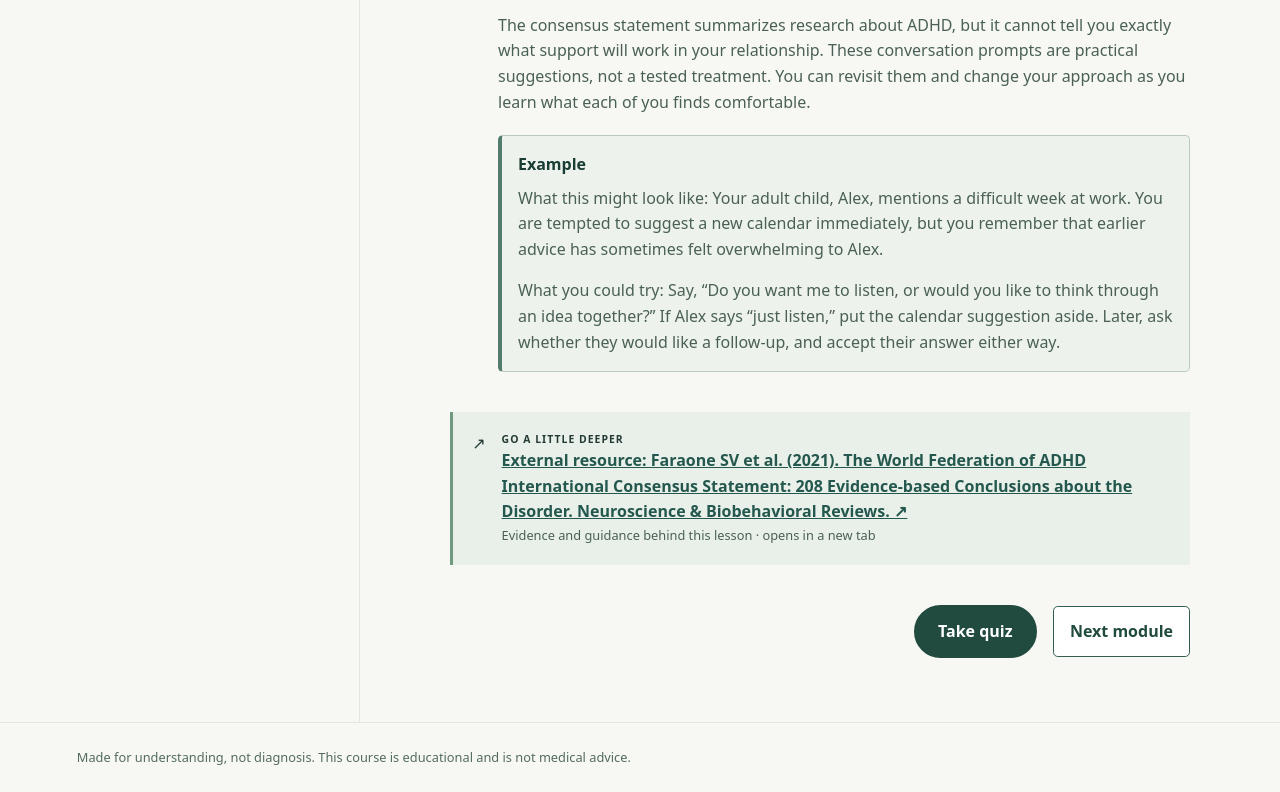
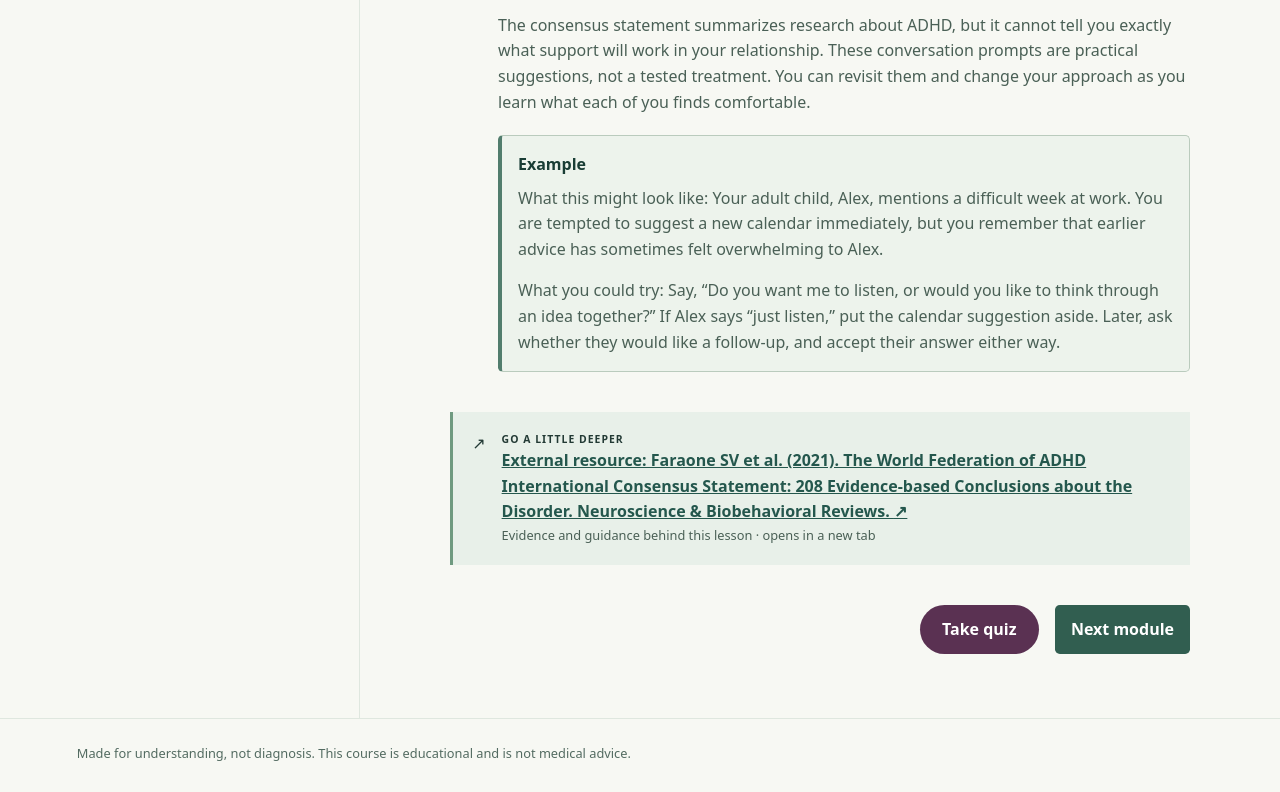
Before and after one commit to shplack/adhd-course, a website with bundled scripts: page index.html in a window 1280 px wide. Shown: the part 2872-3664 px from the top of the page. Built offline with nearby package versions, Linux system fonts and the light colour scheme.

Commit message:
Restore green navigation and use plum quiz button

```diff
--- a/styles.css
+++ b/styles.css
@@ -368,7 +368,8 @@ input[type="radio"] {
   accent-color: #315e50;
   margin-right: 0.4rem;
 }
-.primary {
+.primary,
+.lesson-navigation button {
   border: 0;
   background: #315e50;
   color: #fff;
@@ -376,20 +377,17 @@ input[type="radio"] {
   border-radius: 0.3rem;
   font-weight: 700;
 }
-.lesson-navigation button {
-  border: 1px solid #315e50;
-  background: #fff;
-  color: #214b3f;
-  padding: 0.75rem 1rem;
-  border-radius: 0.3rem;
-  font-weight: 700;
+.lesson-navigation button:hover {
+  background: #214b3f;
 }
 .lesson-navigation #take-quiz {
-  border: 2px solid #214b3f;
-  background: #214b3f;
+  background: #5a3152;
   color: #fff;
   border-radius: 999px;
   padding: 0.75rem 1.4rem;
+}
+.lesson-navigation #take-quiz:hover {
+  background: #45253e;
 }
 .lesson-navigation {
   display: flex;
```
Also changed, not shown: tests/course.spec.js (+7 -0 lines).
